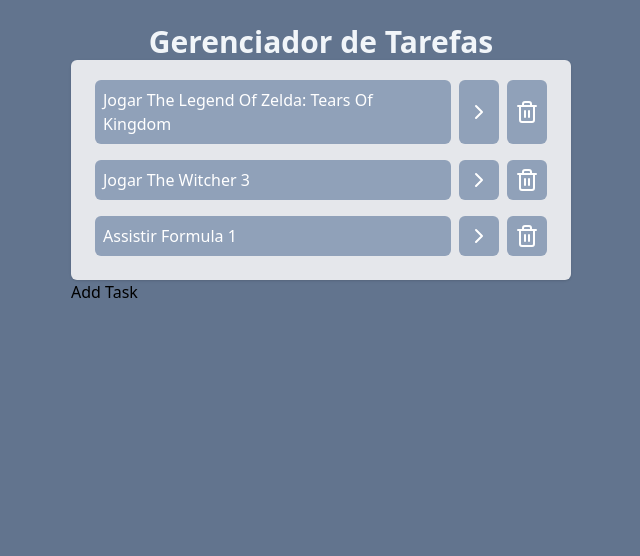
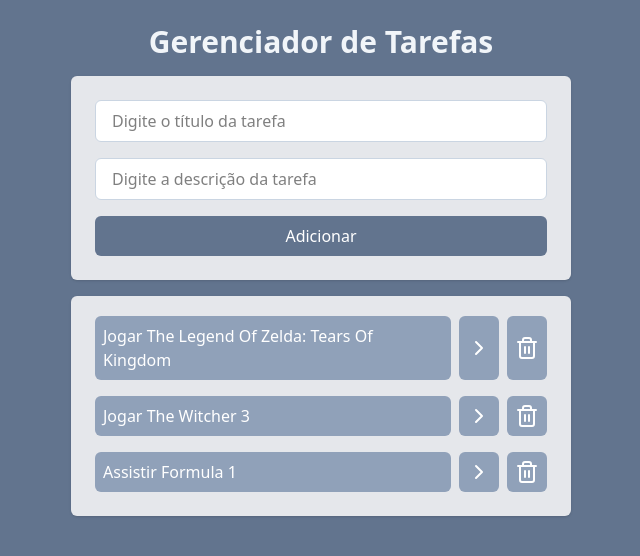
Before and after one commit to ldsimidu/bw-taskManager, a React (Vite) app: page / in a window 1280 px wide. Shown: the top 556 px of the page, without its empty margins (319-959 px from the left). Built offline with nearby package versions, Linux system fonts and the light colour scheme.

Commit message:
feat: Base add task component

```diff
--- a/src/App.jsx
+++ b/src/App.jsx
@@ -42,12 +42,13 @@
 
   return(
     <div className="w-screen h-screen bg-slate-500 flex justify-center p-6">
-      <div className="w-[500px]">
+      <div className="w-[500px] space-y-4">
         <h1 className="text-3xl text-slate-100 font-bold text-center">
           Gerenciador de Tarefas
         </h1>
+        <AddTask/>
         <Tasks tasks={tasks} onTaskClick={onTaskClick} onDeleteTaskClick={onDeleteTaskClick}/>
-        <AddTask/>
+
       </div>
     </div>
   )
--- a/src/components/AddTask.jsx
+++ b/src/components/AddTask.jsx
@@ -1,6 +1,18 @@
 function AddTask() {
     return (
-        <h1>Add Task</h1>
+        <div className="space-y-4 p-6 bg-gray-200 rounded-md shadow flex flex-col">
+            <input
+                type="text"
+                placeholder="Digite o título da tarefa"
+                className="bg-white border border-slate-300 outline-slate-400 px-4 py-2 rounded-md"
+            />
+            <input
+                type="text"
+                placeholder="Digite a descrição da tarefa"
+                className="bg-white border border-slate-300 outline-slate-400 px-4 py-2 rounded-md"
+            />
+            <button className="bg-slate-500 text-white px-4 py-2 rounded-md font-medium">Adicionar</button>
+        </div>
     )
 }
 
```
